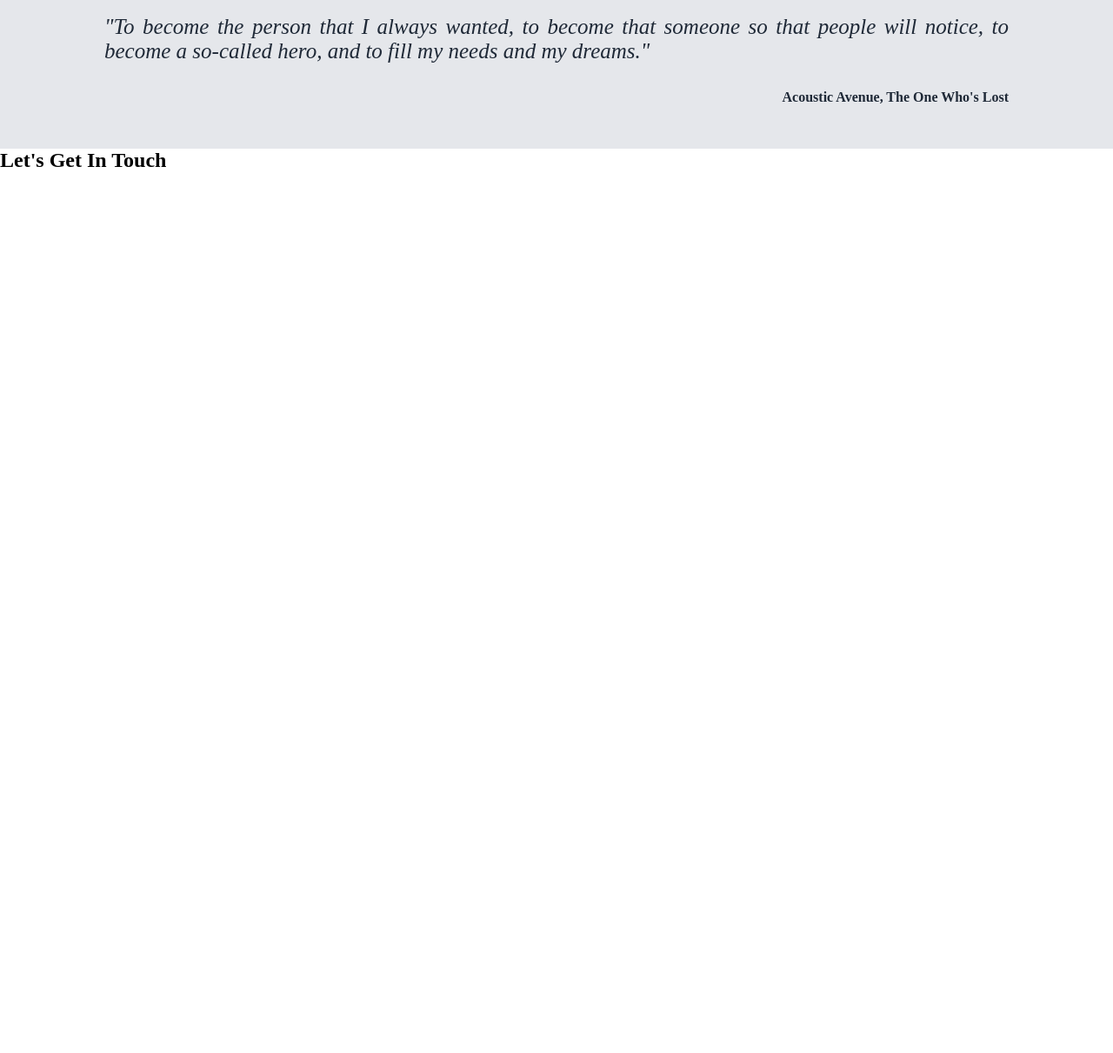
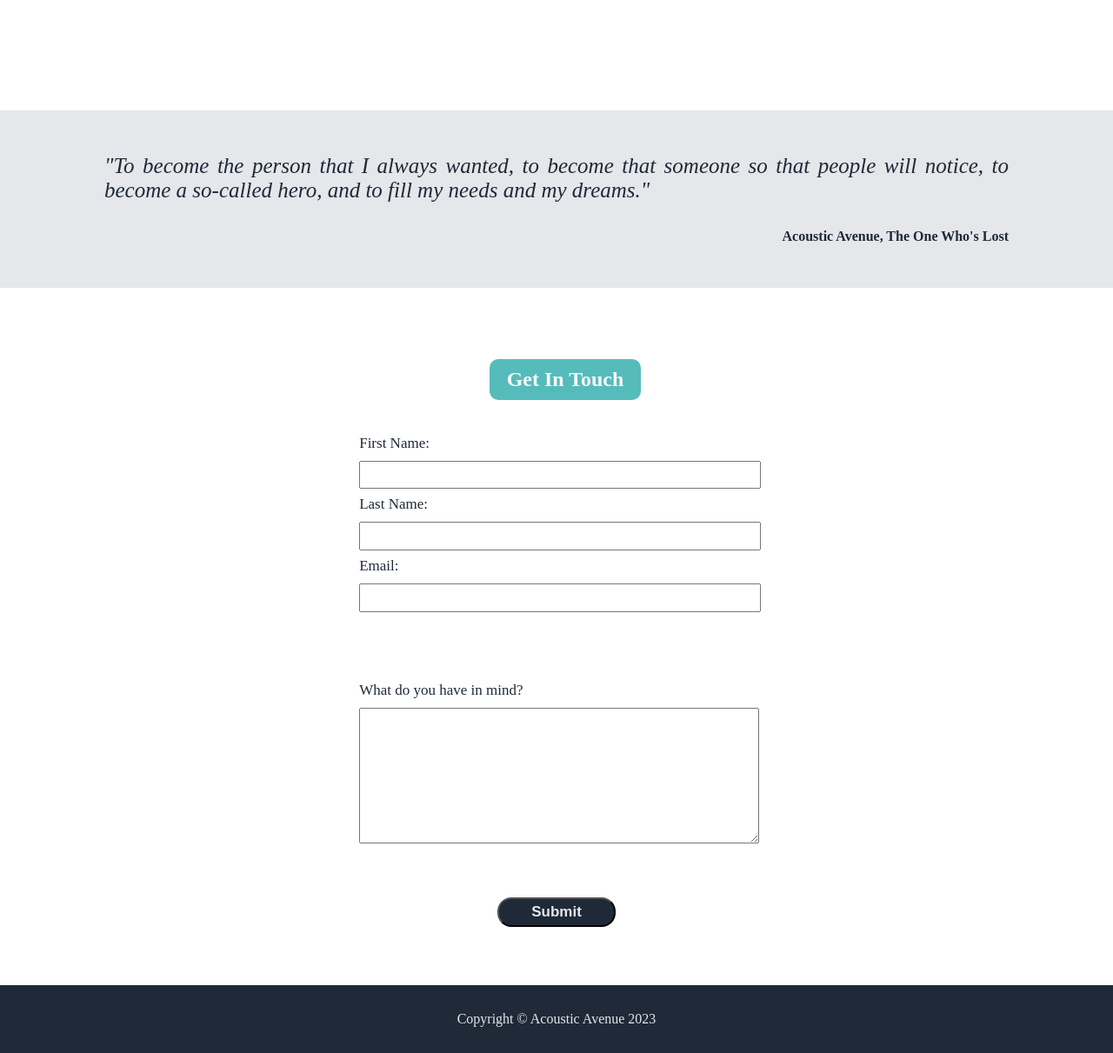
Before and after one commit to yogskr/acoustic-avenue, a plain HTML site: page index.html in a window 1280 px wide. Shown: the part 987-2198 px from the top of the page at 87% size. Before the commit the page ends 1185 px from the top, so only its background shows below. Drawn offline with Linux system fonts and the light colour scheme; files that its build step writes are made by us from their sources; files whose address does not match are found by name.

Commit message:
adding form and footer

```diff
--- a/index.html
+++ b/index.html
@@ -69,15 +69,27 @@
             <p>Acoustic Avenue, The One Who's Lost</p>
         </div>
     </div>
+    <!--Call-To-Action-->
     <div class="cta-main">
         <div class="cta-header">
-            <h2 class="cta-header-text">Let's Get In Touch</h2>
+            <h2 class="cta-header-text">Get In Touch</h2>
         </div>
         <div class="cta-contact-form">
-            <form action="#">
-
+            <form action="#" method="post">
+                <fieldset>
+                    <label for="first-name">First Name: <input type="text" name="first-name" id="first-name" required></label>
+                    <label for="last-name">Last Name: <input type="text" name="last-name" id="last-name" required></label>
+                    <label for="email">Email: <input type="email" name="email" id="email" required></label>
+                </fieldset>
+                <fieldset>
+                    <label for="question">What do you have in mind? <textarea name="question" id="question" cols="30" rows="10"></textarea></label>
+                </fieldset>
+                <input type="submit" value="Submit">
             </form>
         </div>
     </div>
+    <div class="footer">
+        <p>Copyright &#169 <a class="footer-link" href="https://soundcloud.com/jrang-jreng">Acoustic Avenue </a> 2023</p>
+    </div>
 </body>
 </html>
--- a/style.css
+++ b/style.css
@@ -113,6 +113,8 @@ img {
     flex-direction: column;
     text-align: center;
     padding: 0 120px 50px 120px;
+    margin: 2rem 0 5rem 0;
+    gap: 3rem;
 }
 
 .featured-header {
@@ -128,7 +130,6 @@ img {
     background-color: #56bbbb;
     color: #F9FAF8;
     width: 20%;
-    height: auto;
     padding: 10px;
 }
 
@@ -191,3 +192,78 @@ img {
     font-weight: bold;
     color: #1F2937;
 }
+
+/* Call-To-Action */
+form {
+    max-width: 500px;
+    min-width: 300px;
+    margin: 0 auto;
+}
+
+fieldset {
+    border: none;
+    padding: 2rem 0;
+}
+
+label {
+    display: block;
+    font-size: 17px;
+    color: #1F2937;
+    margin: 0.5rem auto;
+}
+
+input, textarea, select {
+    margin: 10px 0 0 0;
+    width: 100%;
+    min-height: 2em;
+}
+
+input[type="submit"] {
+    display: block;
+    width: 30%;
+    margin: 1em auto;
+    height: 2em;
+    font-size: 17px;
+    font-weight: bold;
+    background-color: #1F2937;
+    color: #E5E7EB;
+    border-radius: 16px;
+}
+
+input[type="submit"]:hover {
+    cursor: pointer;
+    background-color: #56bbbb;
+    transition: all .2s ease-in-out;
+}
+
+.cta-header-text {
+    text-align: center;
+    border-radius: 10px;
+    background-color: #56bbbb;
+    color: #F9FAF8;
+    width: 100%;
+    padding: 10px;
+}
+
+.cta-main {
+    padding: 50px 120px 50px 120px;
+    display: flex;
+    flex-direction: column;
+    align-items: center;
+    margin: 2rem 0 0 0;
+}
+
+.footer {
+    background-color: #1F2937;
+    color: #E5E7EB;
+    text-align: center;
+    padding: 30px;
+}
+
+.footer-link {
+    color: #E5E7EB;
+}
+
+.footer-link:hover {
+    color: #56bbbb;
+}
```
